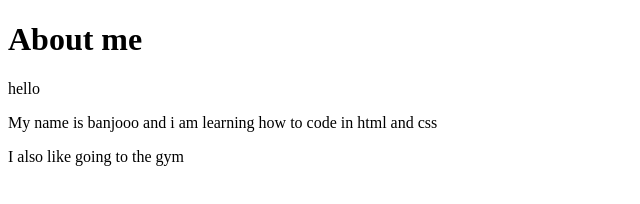
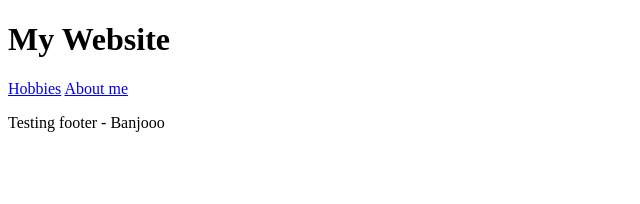
Before and after one commit to Banjooo/set08101, a plain HTML site: page lab3/myself.html in a window 1280 px wide. Shown: the whole page, without its empty margins (0-640 px from the left). Drawn offline with Linux system fonts and the light colour scheme.

Commit message:
about me with navigation links

```diff
--- a/lab3/myself.html
+++ b/lab3/myself.html
@@ -1,17 +1,17 @@
 <!DOCTYPE html>
 <html>
     <head>
-        <h1>About me</h1>
+        <h1>My Website</h1>
     </head>
     <body>
-        <aside>
-            <p>hello</p>
-        </aside>
-        <p>My name is banjooo and i am learning how to code in html and css</p>
+        <nav>
+            <a href="hobby.html">Hobbies</a>
+            <a href="abouteme.html">About me</a>
+        </nav>
     </body>
 
-    <aside>
-        <p>I also like going to the gym</p>
-    </aside>
+    <footer>
+        <p>Testing footer - Banjooo</p>
+    </footer>
 
 </html>
```
Also changed, not shown: lab3/abouteme.html (added), lab3/hobby.html (added).
